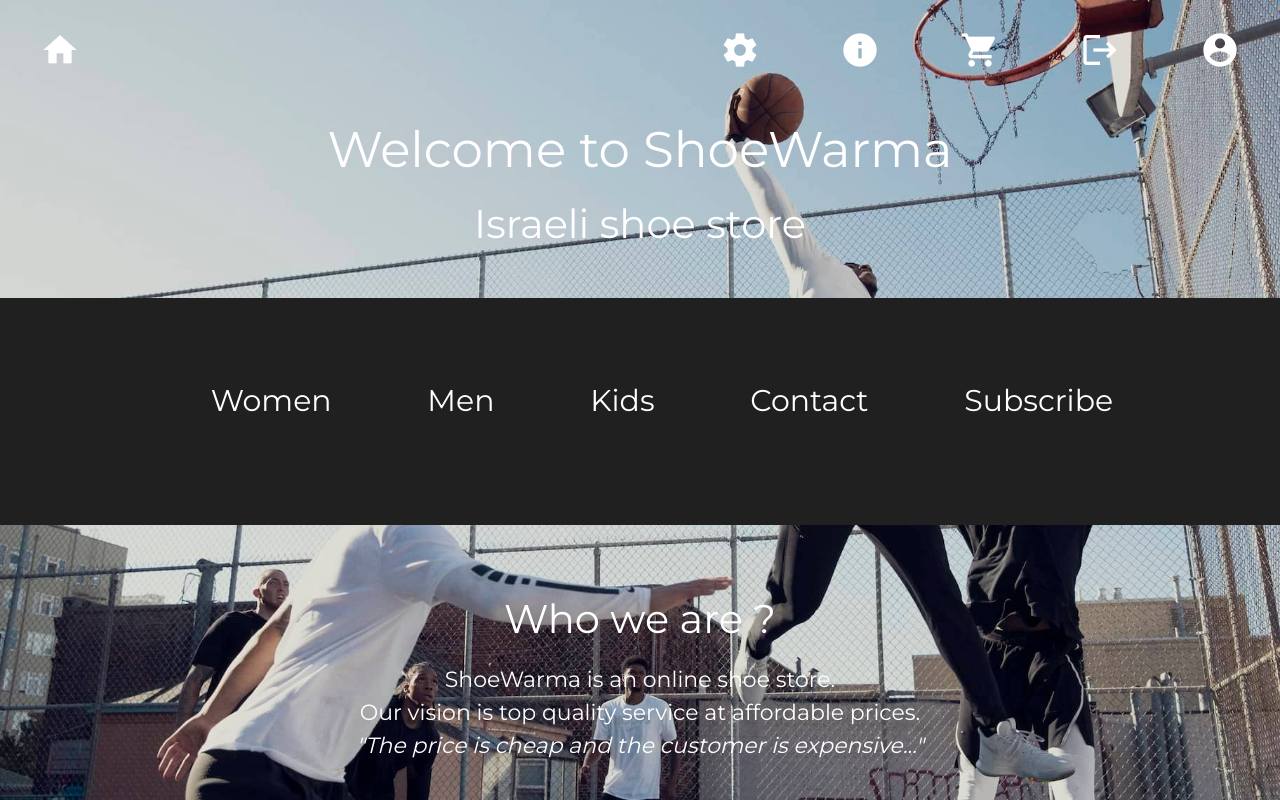
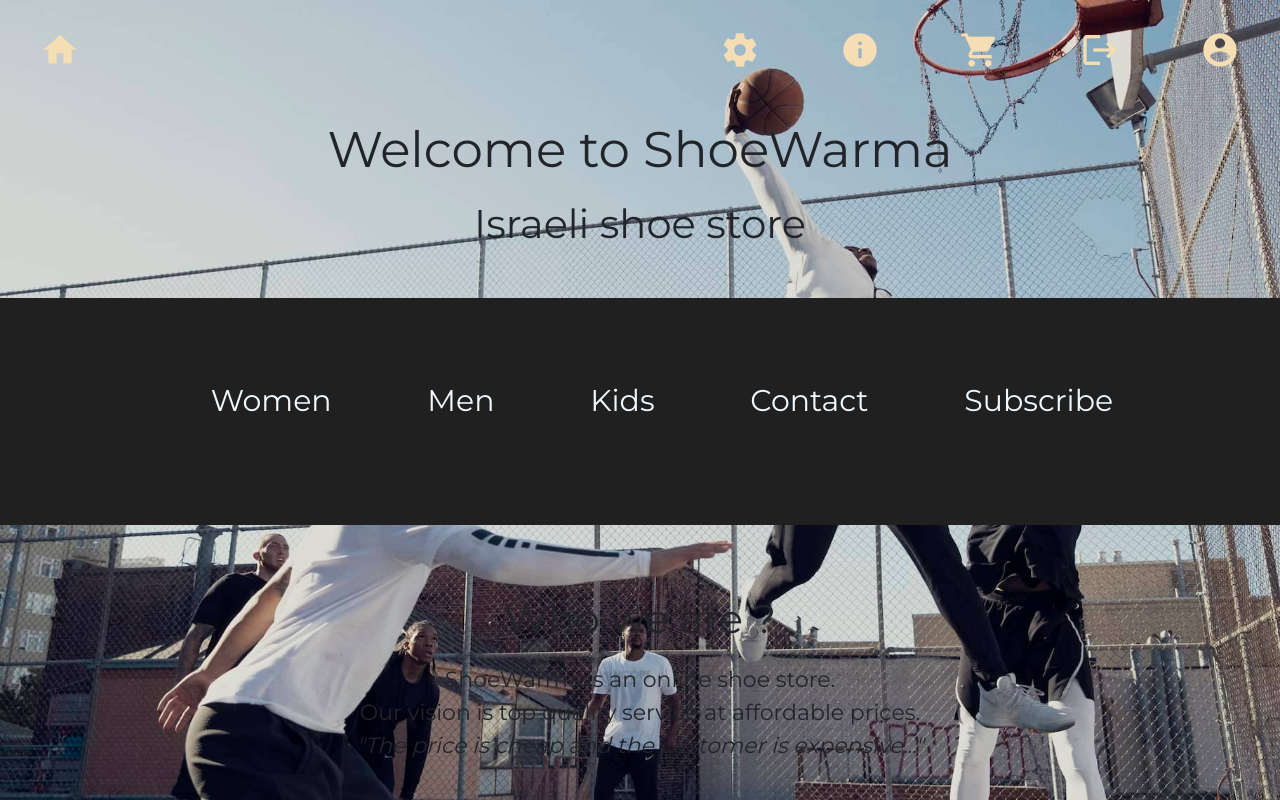
Before and after one commit to alonx5050/ShoeWarma, a website: page Frontend/Homepage.html in a window 1280 px wide. Shown: the top 800 px of the page. Drawn offline with nearby package versions, Linux system fonts and the light colour scheme.

Commit message:
Update style.css

```diff
--- a/Frontend/Public/Assets/CSS/style.css
+++ b/Frontend/Public/Assets/CSS/style.css
@@ -18,12 +18,12 @@ body{
 .material-icons{
     font-size: 40px;
     text-decoration: none;
-    color: rgb(33, 32, 32);
+    color: wheat;
     margin: 30px 40px
 }
 
 .material-icons:hover{
-    color: rgb(151, 151, 151);
+    color: white;
 }
 
 .homeIcon{
@@ -171,6 +171,8 @@ footer >div{
 
 body{
     background-image: url(../Images/what-are-the-best-nike-basketball-shoes.jpg) !important;
+    background-repeat: no-repeat;
+    background-attachment: fixed;
     background-size:100%;
 }
 
@@ -178,14 +180,10 @@ body{
     background-color: rgba(255, 255, 255, 0.05);
 }
 
+.card:hover{
+    background-color: rgba(255, 255, 255, 0.7);
+}
+
 input{
     background-color: rgba(255, 255, 255, 0.2);
 }
-
-::placeholder{
-    color: white !important;
-}
-
-*{
-    color: white !important;
-}
```
